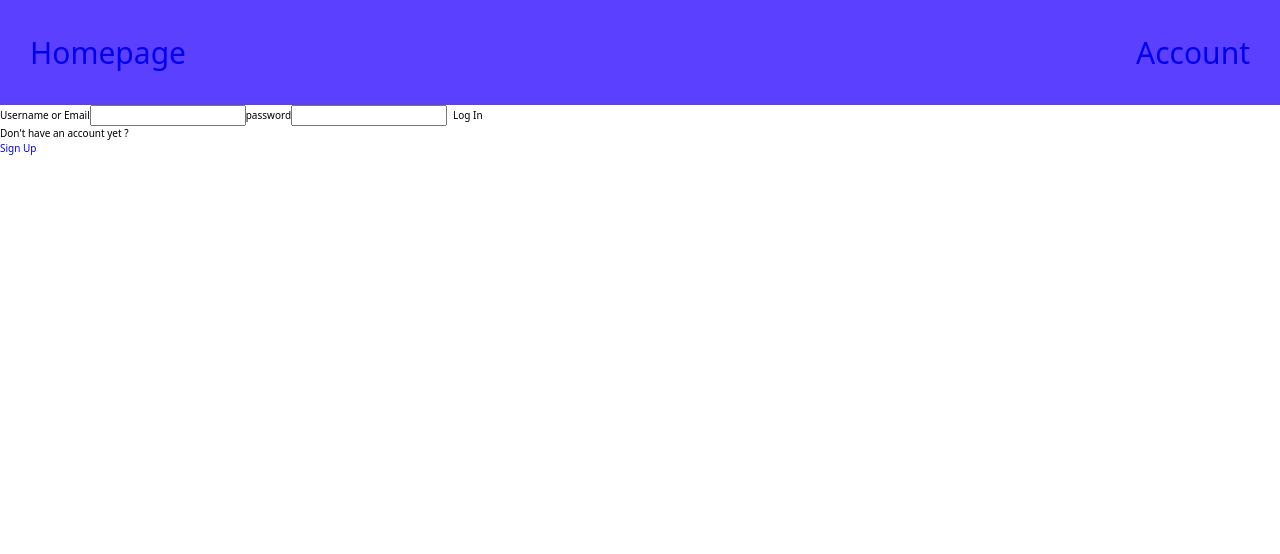
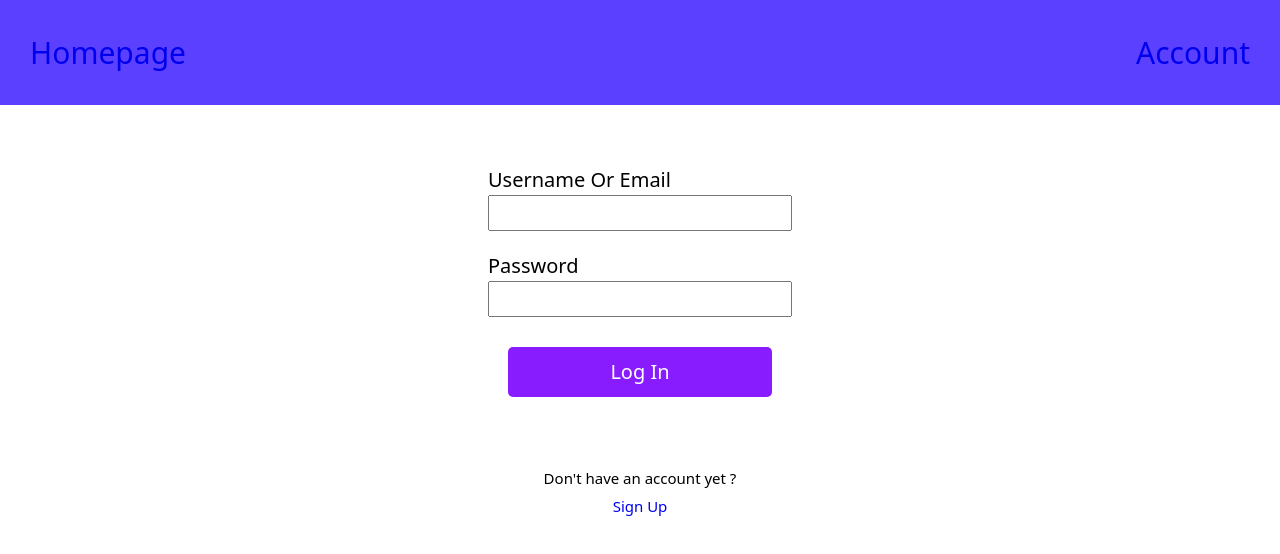
Before and after one commit to NestorNebula/blog-api, a React (Vite) app in the folder blog-user/: page /auth/login in a window 1280 px wide. Shown: the top 554 px of the page. Built offline with nearby package versions, Linux system fonts and the light colour scheme; no server answers.

Commit message:
feat: add styles for Auth Component's childrens

```diff
--- /dev/null
+++ b/blog-user/src/components/auth/Auth.module.css
@@ -0,0 +1,40 @@
+.authSection {
+  padding: 5rem;
+  align-self: center;
+  display: flex;
+  flex-direction: column;
+  gap: 5rem;
+}
+
+.authForm {
+  display: grid;
+  font-size: 2rem;
+}
+
+.authForm label {
+  margin-top: 1rem;
+  text-transform: capitalize;
+}
+
+.authForm span {
+  color: red;
+  max-width: 30ch;
+  font-size: 1.25rem;
+  padding: 0.5rem;
+}
+
+.authForm button {
+  background-color: #891bff;
+  color: white;
+  padding: 1rem;
+  margin: 2rem;
+  border-radius: 5px;
+}
+
+.authLink {
+  display: flex;
+  flex-direction: column;
+  gap: 0.5rem;
+  text-align: center;
+  font-size: 1.5rem;
+}
--- a/blog-user/src/components/auth/login/LoginForm.jsx
+++ b/blog-user/src/components/auth/login/LoginForm.jsx
@@ -7,6 +7,7 @@ import { useState } from 'react';
 import { Navigate, useOutletContext, Link } from 'react-router-dom';
 import getFetchOptions from '../../../helpers/fetchOptions';
 import Input from '../../input/Input';
+import styles from '../Auth.module.css';
 
 function LoginForm() {
   const { API_URL } = useOutletContext();
@@ -46,10 +47,10 @@ function LoginForm() {
   };
 
   return (
-    <>
+    <section className={styles.authSection}>
       {success && <Navigate to="/" />}
       {error && <div>{error}</div>}
-      <form action="" method="POST">
+      <form className={styles.authForm} action="" method="POST">
         <Input
           name="username"
           value={username}
@@ -69,13 +70,13 @@ function LoginForm() {
           Log In
         </button>
       </form>
-      <div>
+      <div className={styles.authLink}>
         <div>Don't have an account yet ?</div>
         <Link to="/auth/signup">
           <div>Sign Up</div>
         </Link>
       </div>
-    </>
+    </section>
   );
 }
 
--- a/blog-user/src/components/auth/signup/SignupForm.jsx
+++ b/blog-user/src/components/auth/signup/SignupForm.jsx
@@ -8,6 +8,7 @@ import {
 import { Navigate, useOutletContext, Link } from 'react-router-dom';
 import getFetchOptions from '../../../helpers/fetchOptions';
 import Input from '../../input/Input';
+import styles from '../Auth.module.css';
 
 function SignupForm() {
   const { API_URL } = useOutletContext();
@@ -67,10 +68,10 @@ function SignupForm() {
   };
 
   return (
-    <>
+    <section className={styles.authSection}>
       {success && <Navigate to="/auth/login" />}
       {error && <div>{error}</div>}
-      <form action="" method="POST">
+      <form className={styles.authForm} action="" method="POST">
         <Input
           name="username"
           value={username}
@@ -103,13 +104,13 @@ function SignupForm() {
           Sign Up
         </button>
       </form>
-      <div>
+      <div className={styles.authLink}>
         <div>Already have an account ?</div>
         <Link to="/auth/login">
           <div>Log In</div>
         </Link>
       </div>
-    </>
+    </section>
   );
 }
 
```
